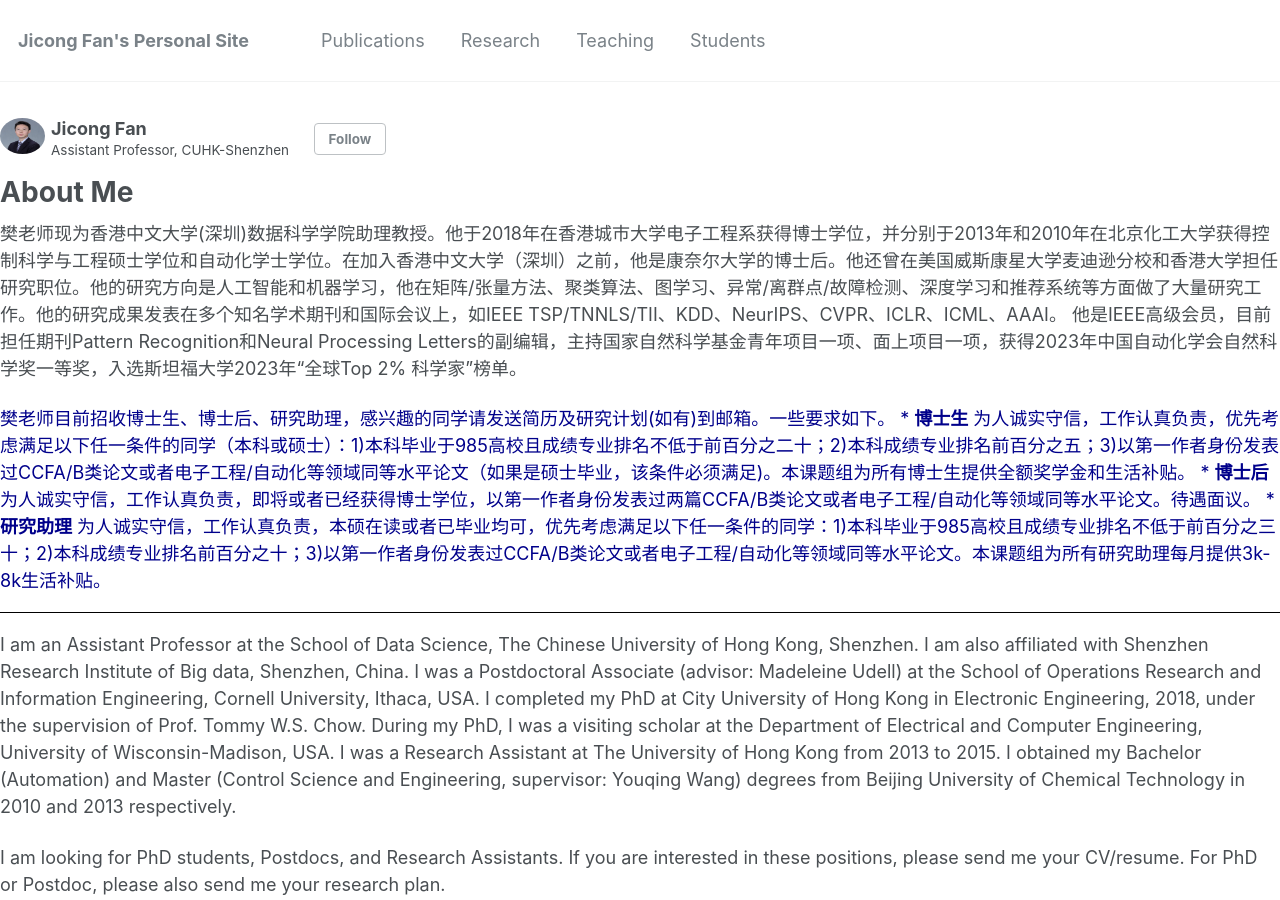
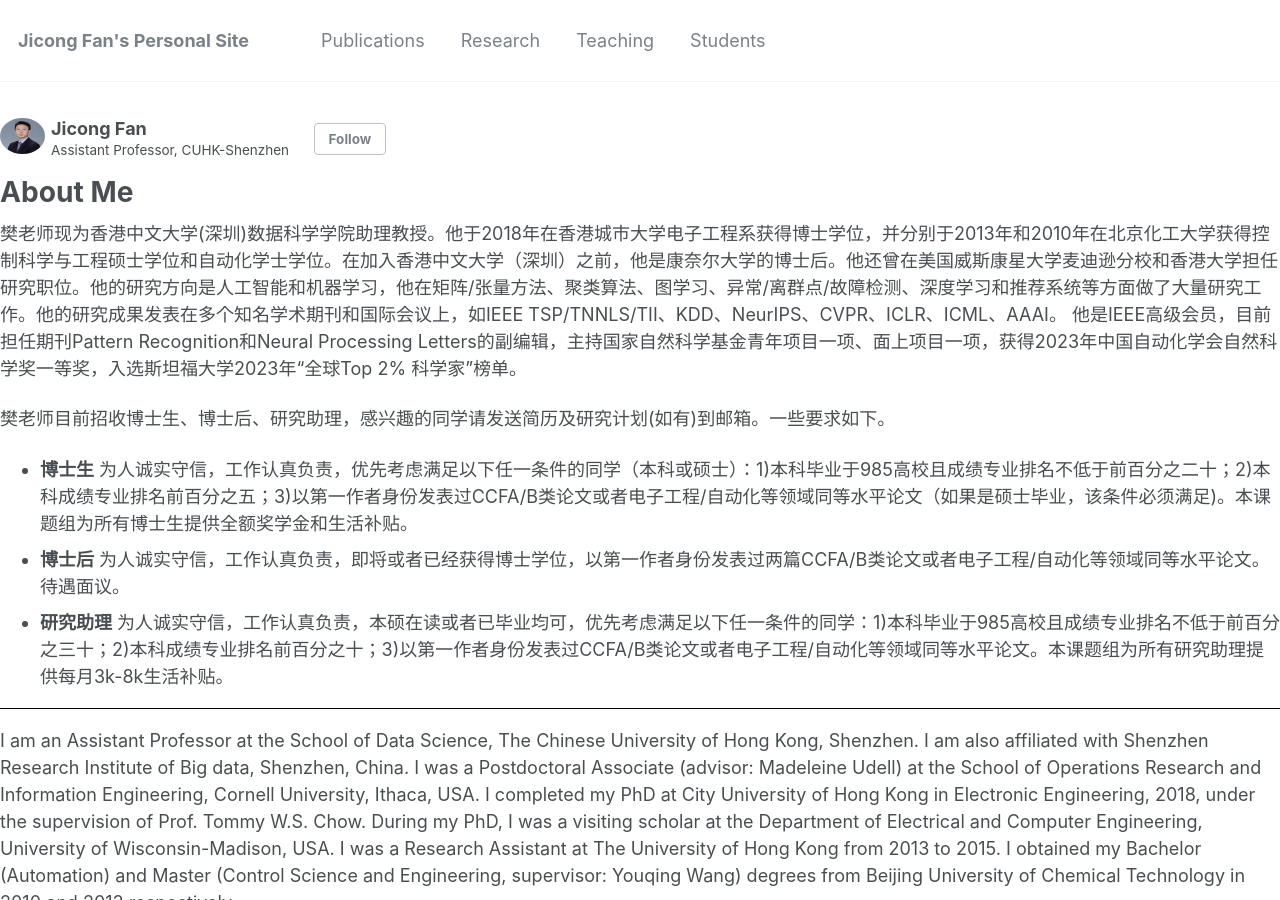
Before and after one commit to jicongfan/jicongfan.github.io, a Jekyll site: the page built from _pages/about.md, in a window 1280 px wide and 900 px high. Built offline with Jekyll 4.4.1, drawn with Linux system fonts in a browser that asks for light colours.

Commit message:
Update about.md

```diff
--- a/_pages/about.md
+++ b/_pages/about.md
@@ -11,11 +11,11 @@ redirect_from:
 
 樊老师现为香港中文大学(深圳)数据科学学院助理教授。他于2018年在香港城市大学电子工程系获得博士学位，并分别于2013年和2010年在北京化工大学获得控制科学与工程硕士学位和自动化学士学位。在加入香港中文大学（深圳）之前，他是康奈尔大学的博士后。他还曾在美国威斯康星大学麦迪逊分校和香港大学担任研究职位。他的研究方向是人工智能和机器学习，他在矩阵/张量方法、聚类算法、图学习、异常/离群点/故障检测、深度学习和推荐系统等方面做了大量研究工作。他的研究成果发表在多个知名学术期刊和国际会议上，如IEEE TSP/TNNLS/TII、KDD、NeurIPS、CVPR、ICLR、ICML、AAAI。 他是IEEE高级会员，目前担任期刊Pattern Recognition和Neural Processing Letters的副编辑，主持国家自然科学基金青年项目一项、面上项目一项，获得2023年中国自动化学会自然科学奖一等奖，入选斯坦福大学2023年“全球Top 2% 科学家”榜单。
 
-<font color=DarkBlue>樊老师目前招收博士生、博士后、研究助理，感兴趣的同学请发送简历及研究计划(如有)到邮箱。一些要求如下。
+樊老师目前招收博士生、博士后、研究助理，感兴趣的同学请发送简历及研究计划(如有)到邮箱。一些要求如下。
 * <strong>博士生</strong> 为人诚实守信，工作认真负责，优先考虑满足以下任一条件的同学（本科或硕士）：1)本科毕业于985高校且成绩专业排名不低于前百分之二十；2)本科成绩专业排名前百分之五；3)以第一作者身份发表过CCFA/B类论文或者电子工程/自动化等领域同等水平论文（如果是硕士毕业，该条件必须满足)。本课题组为所有博士生提供全额奖学金和生活补贴。
 * <strong>博士后</strong> 为人诚实守信，工作认真负责，即将或者已经获得博士学位，以第一作者身份发表过两篇CCFA/B类论文或者电子工程/自动化等领域同等水平论文。待遇面议。
-* <strong>研究助理</strong> 为人诚实守信，工作认真负责，本硕在读或者已毕业均可，优先考虑满足以下任一条件的同学：1)本科毕业于985高校且成绩专业排名不低于前百分之三十；2)本科成绩专业排名前百分之十；3)以第一作者身份发表过CCFA/B类论文或者电子工程/自动化等领域同等水平论文。本课题组为所有研究助理每月提供3k-8k生活补贴。
-</font>
+* <strong>研究助理</strong> 为人诚实守信，工作认真负责，本硕在读或者已毕业均可，优先考虑满足以下任一条件的同学：1)本科毕业于985高校且成绩专业排名不低于前百分之三十；2)本科成绩专业排名前百分之十；3)以第一作者身份发表过CCFA/B类论文或者电子工程/自动化等领域同等水平论文。本课题组为所有研究助理提供每月3k-8k生活补贴。
+
 
 ---
 
```
